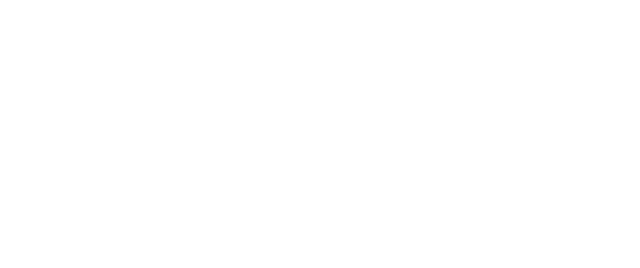
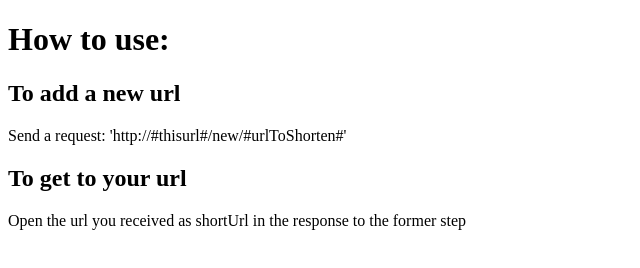
Before and after one commit to chiptus/fcc-url-shortener, a website: page public/index.html in a window 1280 px wide. Shown: the whole page, without its empty margins (0-640 px from the left). Drawn offline with Linux system fonts and the light colour scheme.

Commit message:
basic index.html

```diff
--- a/public/index.html
+++ b/public/index.html
@@ -1,11 +1,26 @@
 <!DOCTYPE html>
 <html>
+
 <head>
-<title>Url Shortener</title>
+  <title>Url Shortener</title>
 </head>
 
 <body>
+  <h1>How to use:</h1>
 
+  <div>
+    <h2>To add a new url</h2>
+    <p>
+      Send a request: 'http://#thisurl#/new/#urlToShorten#'
+    </p>
+  </div>
+
+  <div>
+    <h2>To get to your url</h2>
+    <p>
+      Open the url you received as shortUrl in the response to the former step
+    </p>
+  </div>
 
 
 </body>
```
